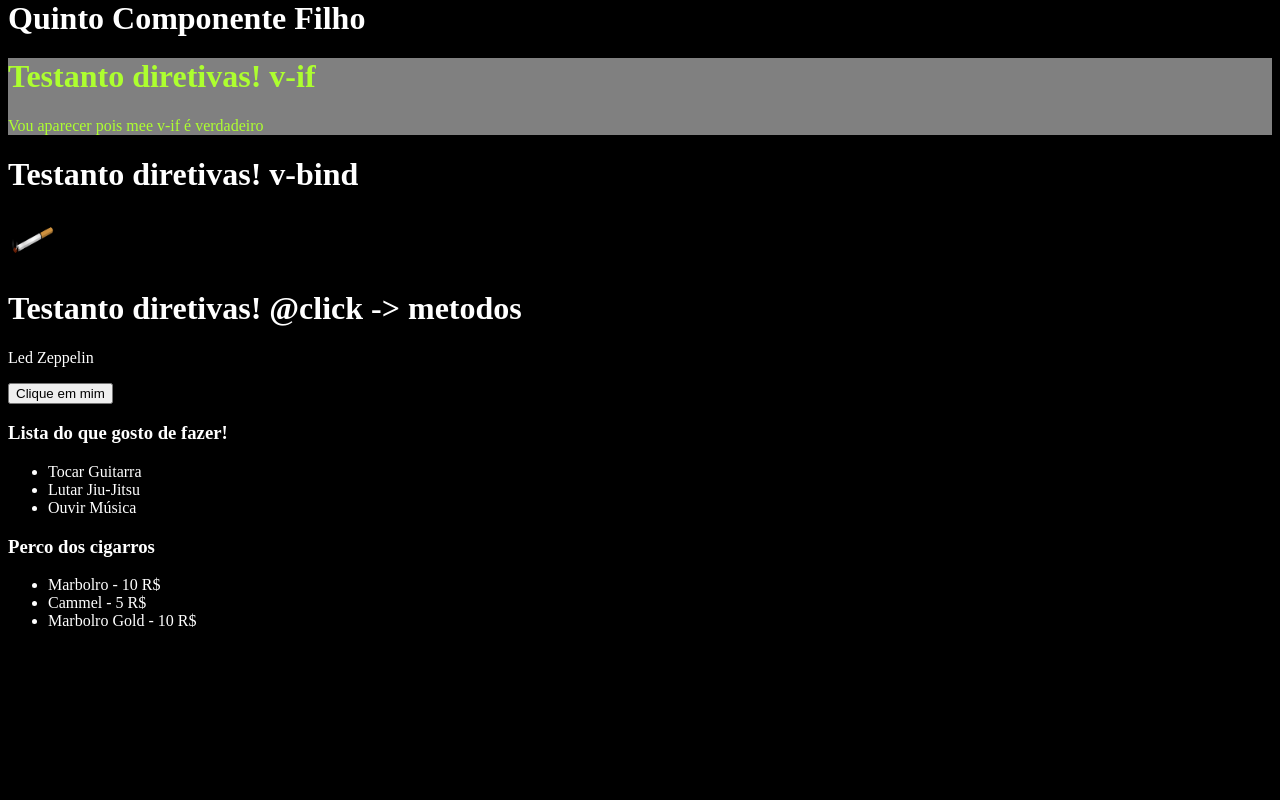
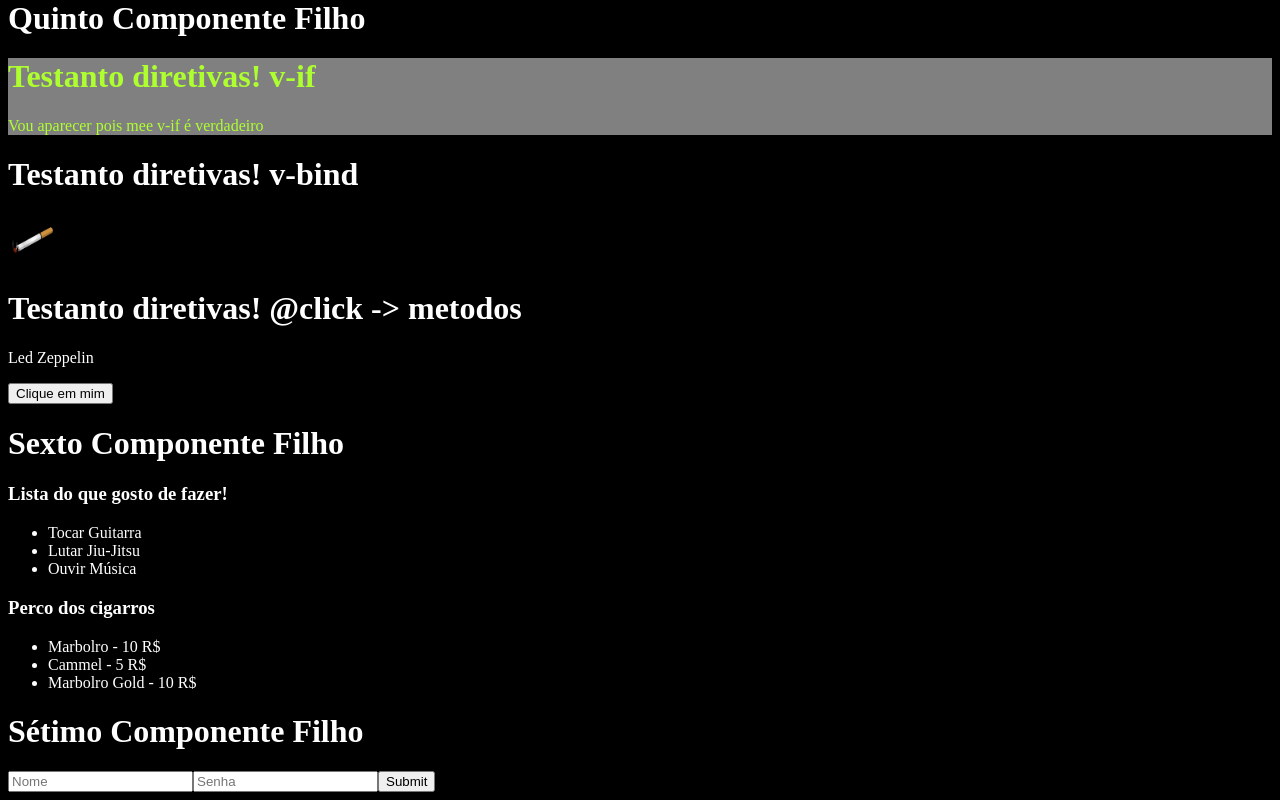
Before and after one commit to nikola7Kmotobe/estudos_vueJs, a Vue app in the folder projeto_vue/: page / in a window 1280 px wide. Shown: the part 520-1320 px from the top of the page. Before the commit the page ends 1166 px from the top, so only its background shows below. Built offline with nearby package versions, Linux system fonts and the light colour scheme.

Commit message:
Métodos

```diff
--- a/projeto_vue/src/App.vue
+++ b/projeto_vue/src/App.vue
@@ -6,6 +6,7 @@ import lifecycle_hooks from './components/lifecycle_hooks.vue';
 import Pessoa from './components/Pessoa.vue';
 import diretivas from './components/diretivas.vue';
 import diretiva_v_for from './components/diretiva_v_for.vue';
+import metodos from './components/metodos.vue';
 </script>
 
 <template>
@@ -19,7 +20,10 @@ import diretiva_v_for from './components/diretiva_v_for.vue';
   <Pessoa/>
   <h1>Quinto Componente Filho</h1>
   <diretivas/>
+  <h1>Sexto Componente Filho</h1>
   <diretiva_v_for/>
+  <h1>Sétimo Componente Filho</h1>
+  <metodos/>
 </template>
 
 <style>
--- /dev/null
+++ b/projeto_vue/src/components/metodos.vue
@@ -0,0 +1,30 @@
+<template>
+    <div>
+        <form action="">
+            <input type="text" name="" id="" placeholder="Nome" v-model="name">
+            <input type="text" name="" id="" placeholder="Senha" v-model="senha">
+            <input type="submit" @click="EnviarFrom($event)">
+        </form>
+    </div>
+</template>
+
+<script>
+    export default{
+        name:"metodos",
+        data(){
+            return{
+            name:"",
+            senha:""
+            }
+        },
+        methods:{
+            EnviarFrom(e){
+                e.preventDefault();
+                const name = this.name;
+                const senha = this.senha;
+
+                console.log("Nome: "+name+" e senha: "+ senha);
+            }
+        }
+    }
+</script>
```
